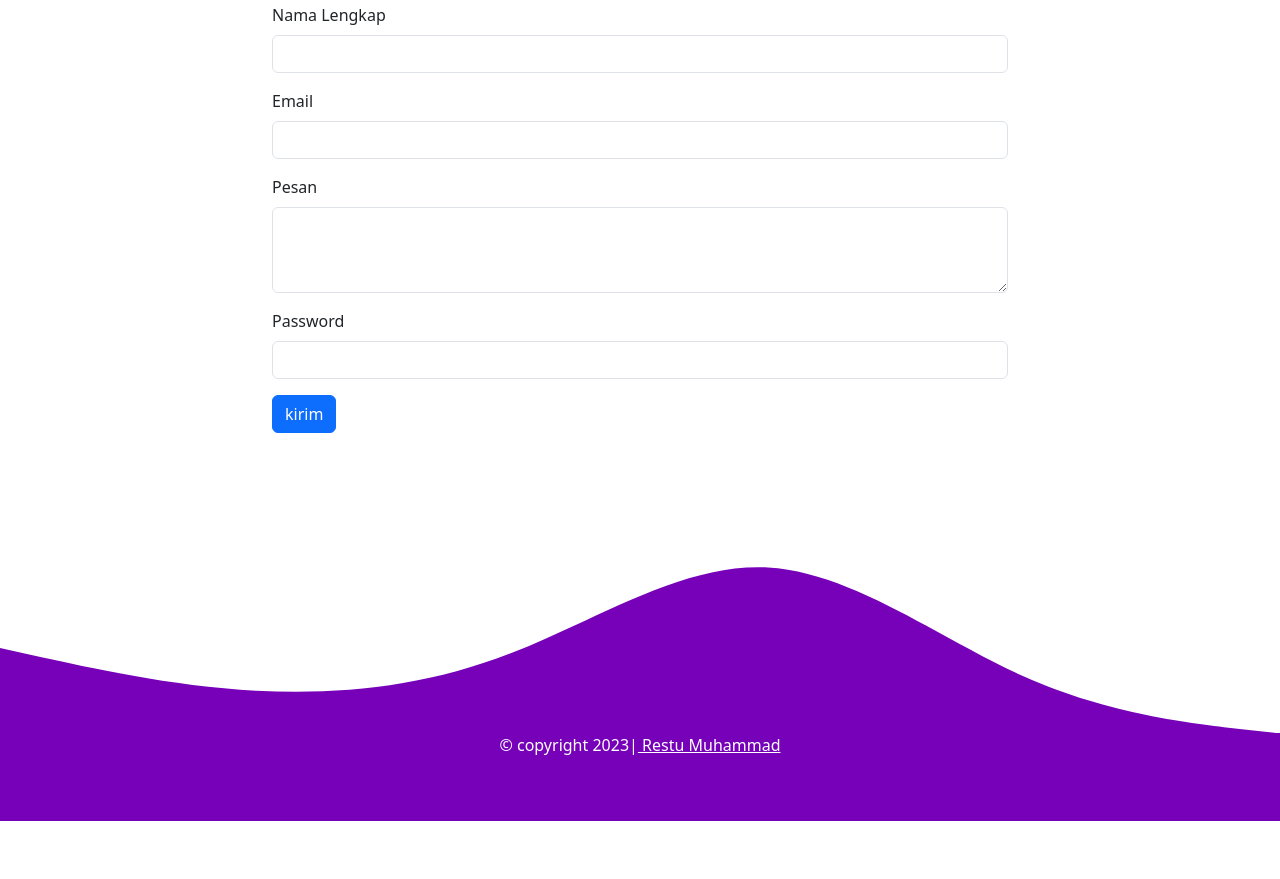
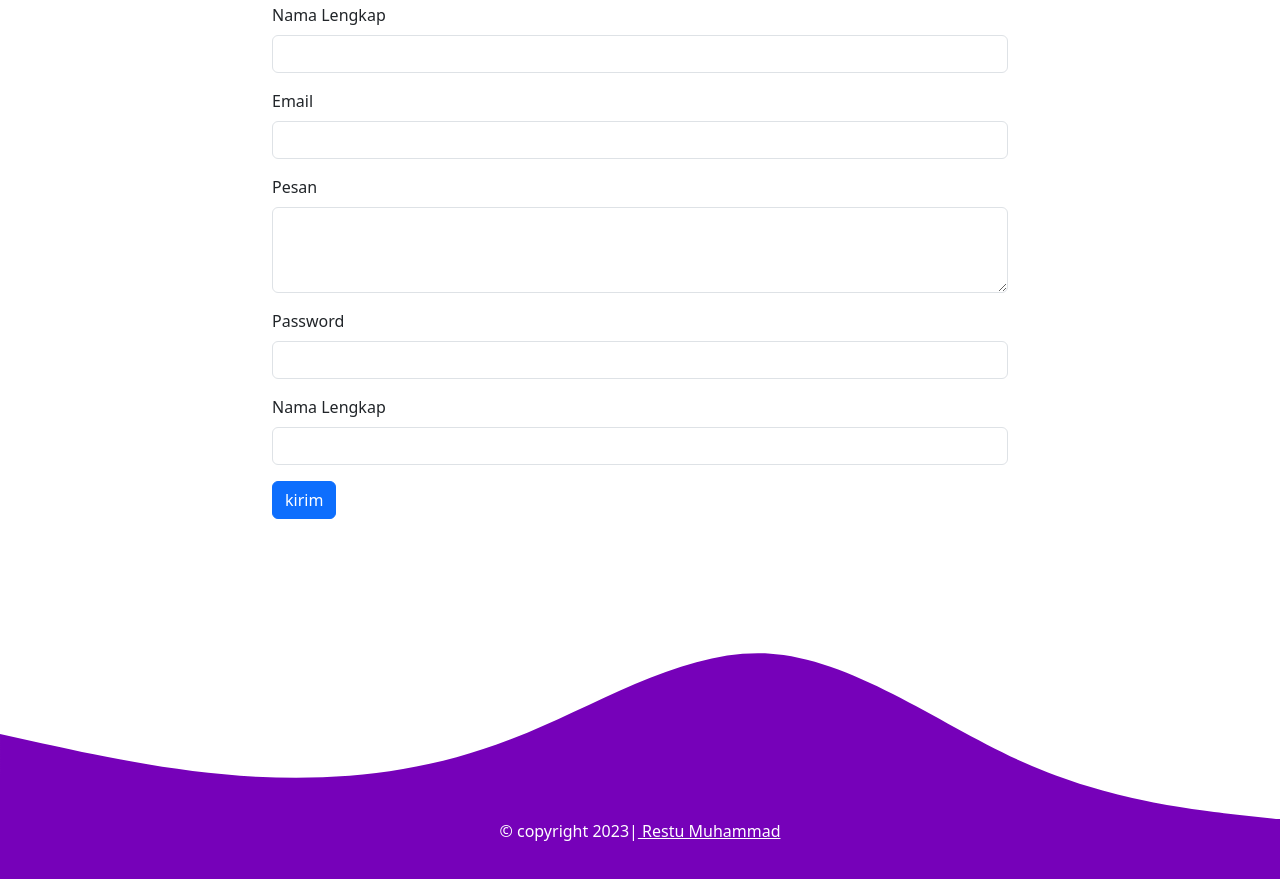
Before and after one commit to percobaantutu/percobaantutu.github.io, a plain HTML site: page index.html in a window 1280 px wide. Shown: the part 2678-3557 px from the top of the page. Before the commit the page ends 3499 px from the top, so only its background shows below. Drawn offline with nearby package versions, Linux system fonts and the light colour scheme.

Commit message:
tes input

```diff
--- a/index.html
+++ b/index.html
@@ -181,6 +181,10 @@
                 <input type="password" class="form-control" id="password" aria-describedby="email" name="password" />
               </div>
               <div class="mb-3">
+                <label for="tes" class="form-label">Nama Lengkap</label>
+                <input type="text" class="form-control" id="tes" aria-describedby="name" name="tes" />
+              </div>
+              <div class="mb-3">
                 <button type="submit" class="btn btn-primary btn-kirim">kirim</button>
                 <button class="btn btn-primary btn-loading d-none" type="button" disabled>
                   <span class="spinner-border spinner-border-sm" role="status" aria-hidden="true"></span>
```
